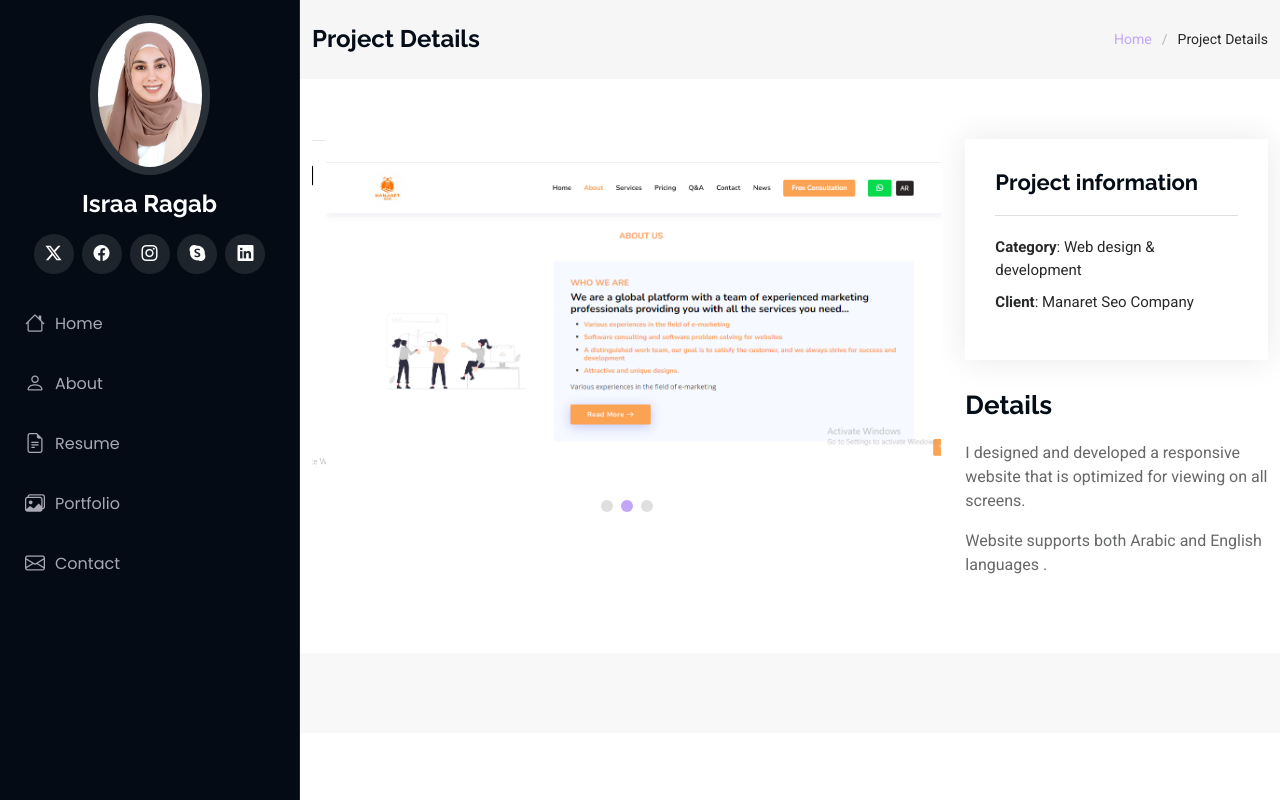
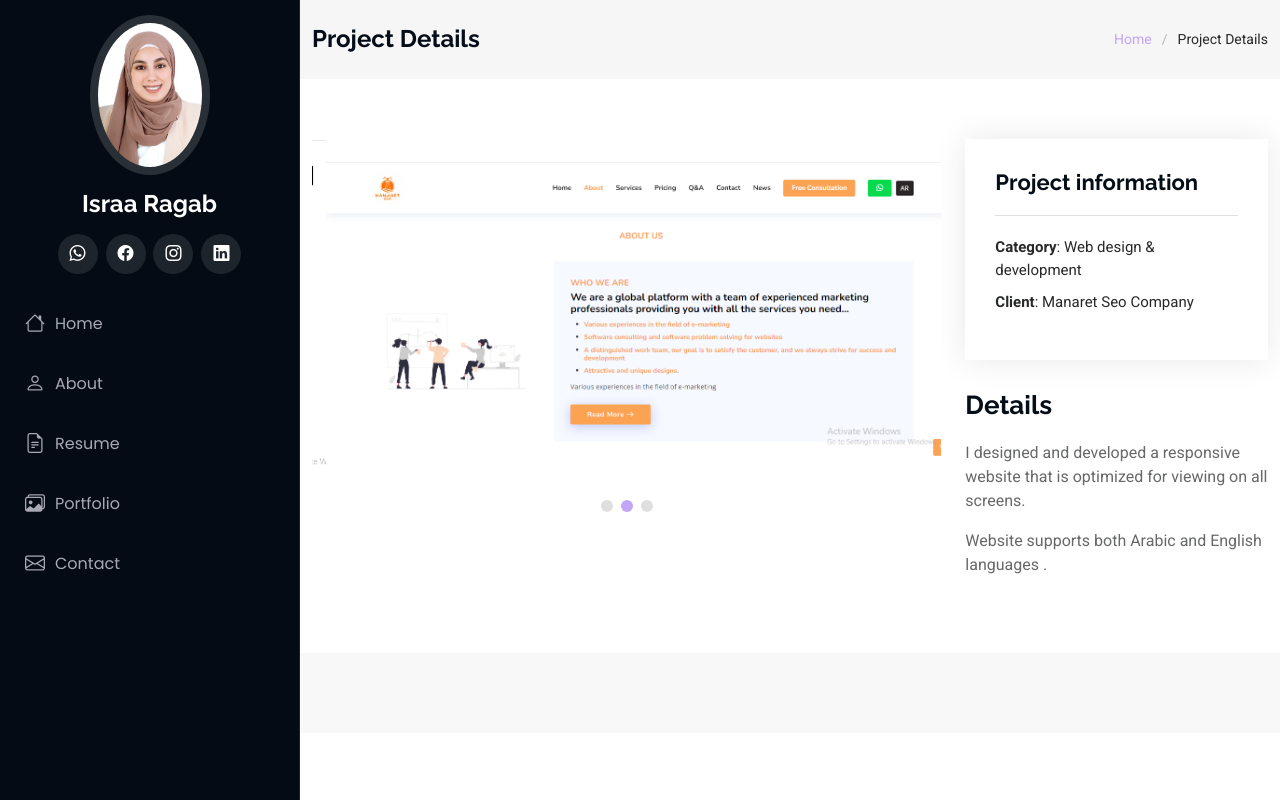
Before and after one commit to Israa-Ragab/portfolio, a plain HTML site: page seo-project.html in a window 1280 px wide. Drawn offline with Linux system fonts and the light colour scheme.

Commit message:
Update seo-project.html

```diff
--- a/seo-project.html
+++ b/seo-project.html
@@ -43,11 +43,10 @@
     </a>
 
     <div class="social-links text-center">
-      <a href="#" class="twitter"><i class="bi bi-twitter-x"></i></a>
-      <a href="#" class="facebook"><i class="bi bi-facebook"></i></a>
-      <a href="#" class="instagram"><i class="bi bi-instagram"></i></a>
-      <a href="#" class="google-plus"><i class="bi bi-skype"></i></a>
-      <a href="#" class="linkedin"><i class="bi bi-linkedin"></i></a>
+      <a href="https://api.whatsapp.com/send?phone=+201156725778" class="whatsapp" target="_blank"><i class="bi bi-whatsapp"></i></a>
+      <a href="https://web.facebook.com/profile.php?id=100013307914070&_rdc=1&_rdr" class="facebook" target="_blank"><i class="bi bi-facebook"></i></a>
+      <a href="https://www.instagram.com/israa_ragab__/?igsh=ZjM5czFkOHJrZXpm" class="instagram" target="_blank"><i class="bi bi-instagram" ></i></a>
+      <a href="https://www.linkedin.com/in/israa-ragab-879283246/" class="linkedin" target="_blank"><i class="bi bi-linkedin" ></i></a>
     </div>
 
     <nav id="navmenu" class="navmenu">
```
